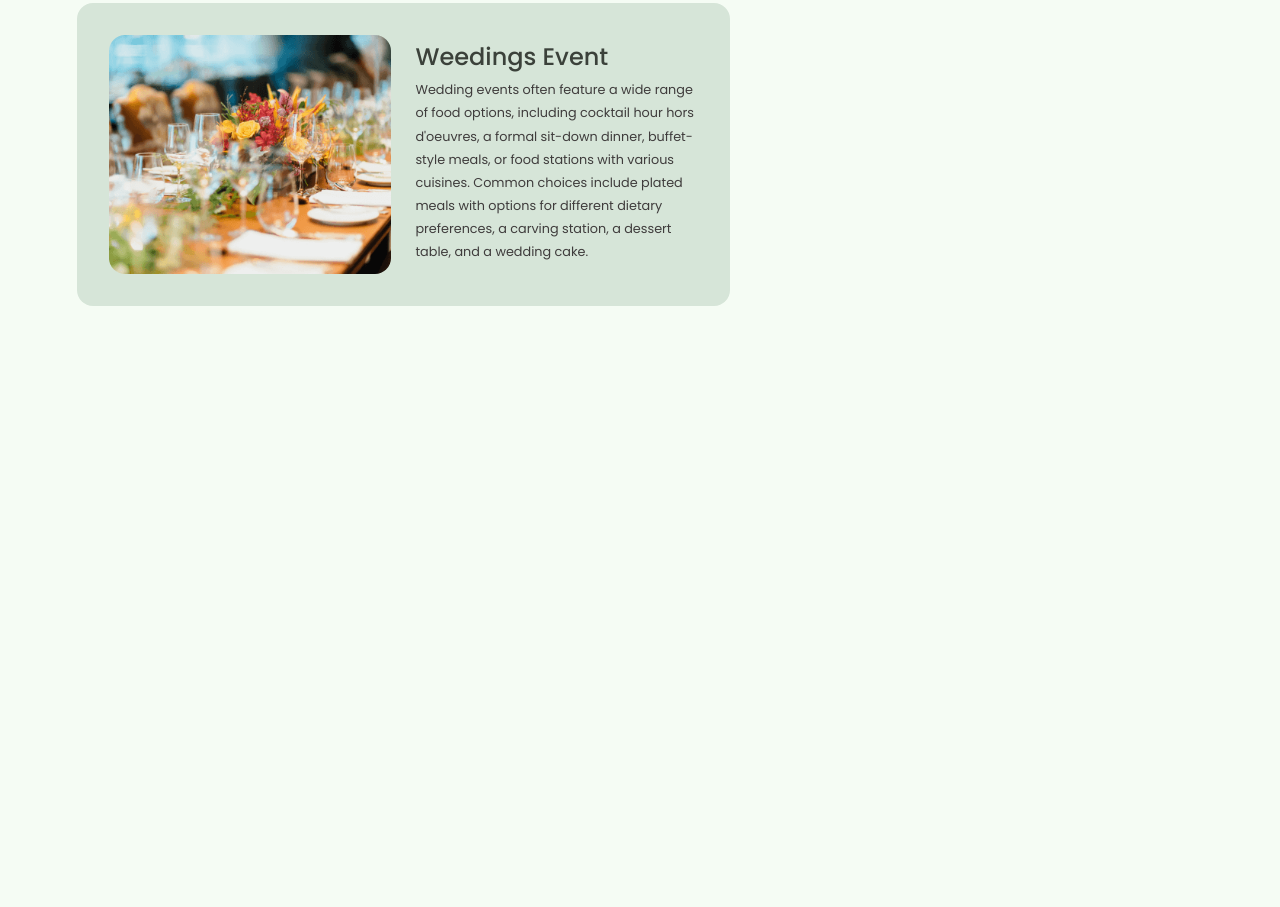
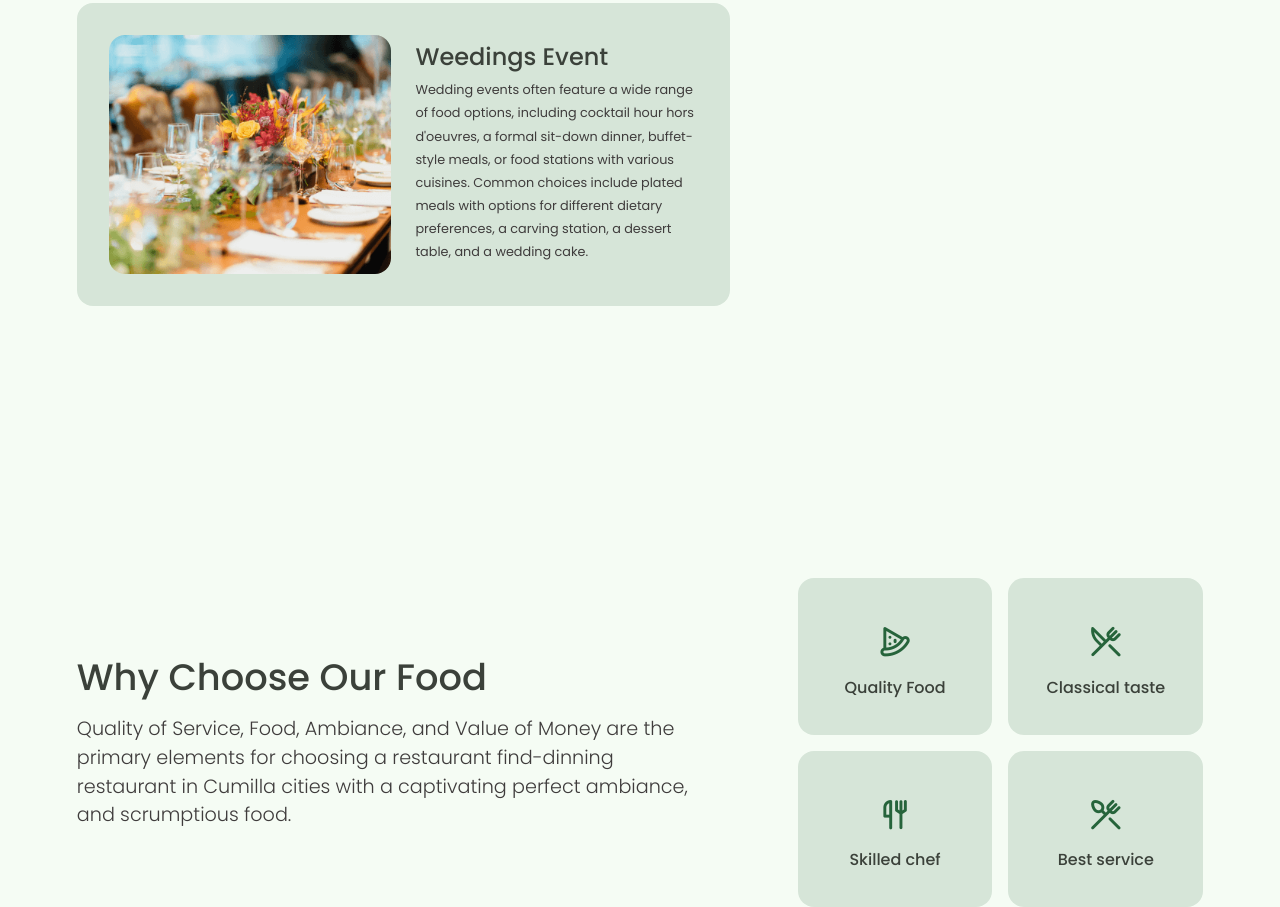
Before and after one commit to Kawsar26229/foodine, a plain HTML site: page index.html in a window 1280 px wide. Shown: the part 4209-5116 px from the top of the page. Before the commit the page ends 4547 px from the top, so only its background shows below. Drawn offline with nearby package versions, Linux system fonts and the light colour scheme.

Commit message:
why us added

```diff
--- a/index.html
+++ b/index.html
@@ -283,6 +283,39 @@
         </div>
       </section>
       <!------------ Events End ------------->
+      <!------------ Why Us Start ------------->
+      <section>
+        <div class="container why__us__container">
+          <div class="why__us__container--left">
+            <h2>Why Choose Our Food</h2>
+            <p>
+              Quality of Service, Food, Ambiance, and Value of Money are the
+              primary elements for choosing a restaurant find-dinning restaurant
+              in Cumilla cities with a captivating perfect ambiance, and
+              scrumptious food.
+            </p>
+          </div>
+          <div class="why__us__container--right">
+            <div class="why__us__card">
+              <i class="uil uil-pizza-slice"></i>
+              <h4>Quality Food</h4>
+            </div>
+            <div class="why__us__card">
+              <i class="uil uil-restaurant"></i>
+              <h4>Classical taste</h4>
+            </div>
+            <div class="why__us__card">
+              <i class="uil uil-utensils"></i>
+              <h4>Skilled chef</h4>
+            </div>
+            <div class="why__us__card">
+              <i class="uil uil-utensils-alt"></i>
+              <h4>Best service</h4>
+            </div>
+          </div>
+        </div>
+      </section>
+      <!------------ Why Us End ------------->
     </main>
     <!----------------- Main End ------------------->
   </body>
--- a/style.css
+++ b/style.css
@@ -577,3 +577,54 @@ section {
 .event__container--right a {
   width: 31%;
 }
+
+/* ------- Why Us ----- */
+.why__us__container {
+  display: grid;
+  grid-template-columns: 56% 36%;
+  gap: 8%;
+}
+
+.why__us__container--left {
+  display: flex;
+  flex-direction: column;
+  justify-content: center;
+}
+
+.why__us__container--left h2 {
+  font-size: 2.3rem;
+  font-weight: 500;
+  margin-bottom: 1rem;
+  color: var(--heading-color);
+}
+
+.why__us__container--left p {
+  font-size: 1.2rem;
+  font-weight: 300;
+  color: var(--text-color);
+  line-height: 1.5;
+}
+
+.why__us__container--right {
+  display: grid;
+  grid-template-columns: repeat(2, 1fr);
+  gap: 1rem;
+}
+
+.why__us__card {
+  background-color: var(--secondary-color);
+  padding: 2rem;
+  border-radius: 1rem;
+  display: grid;
+  place-items: center;
+}
+
+.why__us__card i {
+  font-size: 2.2rem;
+  color: var(--accent-color);
+}
+
+.why__us__card h4 {
+  color: var(--heading-color);
+  font-size: 1rem;
+}
```
